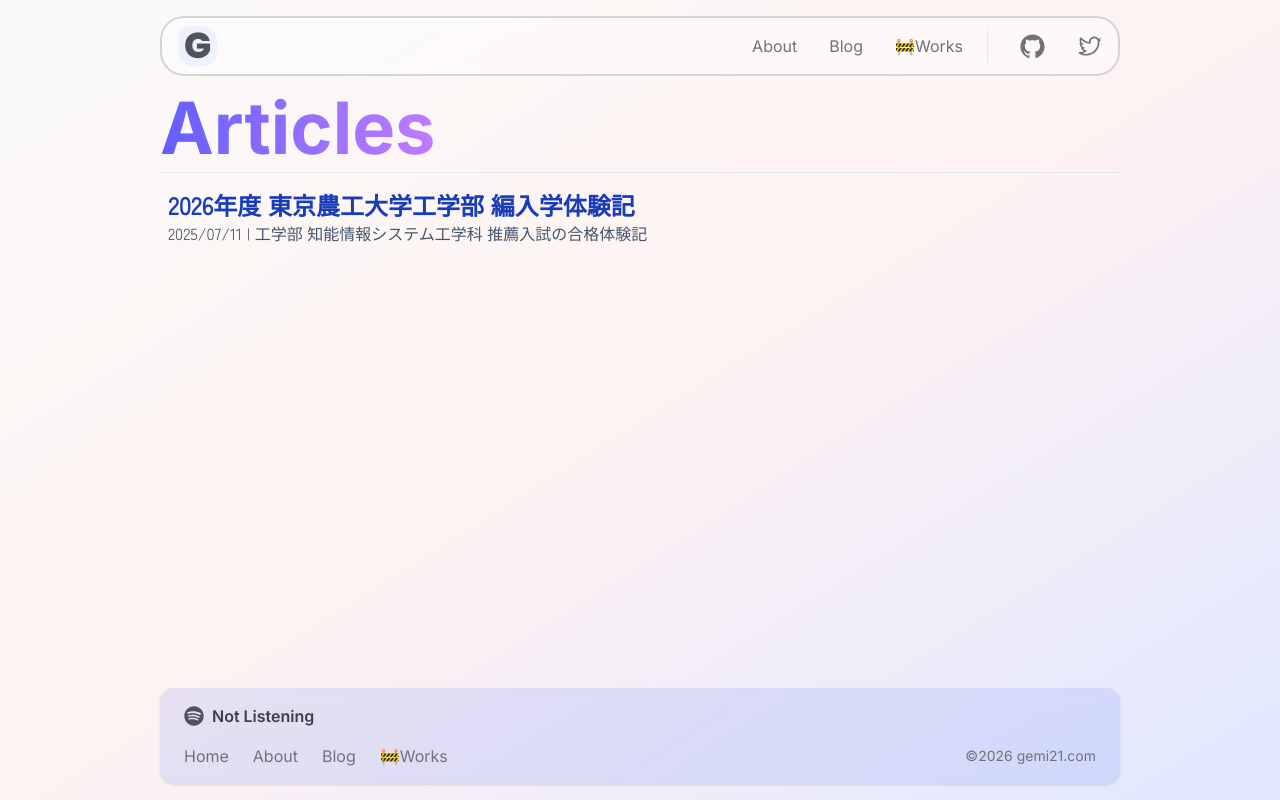
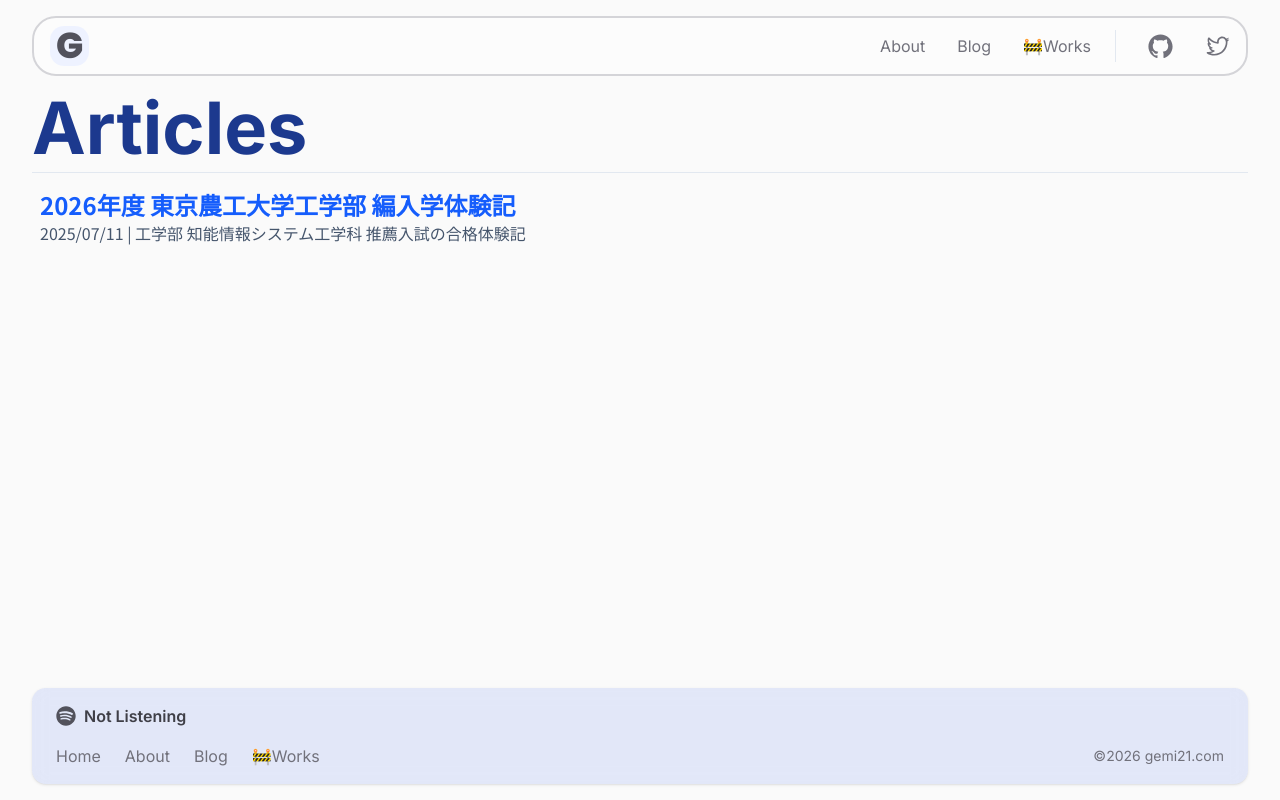
Before and after one commit to Sym521/gemi21.com, a Next.js app: page /Blog in a window 1280 px wide. Built offline with nearby package versions, Linux system fonts and the light colour scheme; no server answers.

Commit message:
feat: renewed Blog page

```diff
--- a/app/Blog/layout.tsx
+++ b/app/Blog/layout.tsx
@@ -7,8 +7,8 @@ export default function BlogLayout({
 	children: React.ReactNode;
 }) {
 	return (
-		<div className="w-full h-fit bg-linear-to-tl from-indigo-100 from-0% via-red-50 via-50% to-stone-50 to-100% text-slate-800">
-			<main className="flex flex-col min-h-screen mx-auto max-w-5xl px-5 py-4 sm:px-8">
+		<div className="w-full h-fit bg-zinc-50 text-zinc-900 font-inter">
+			<main className="flex flex-col mx-auto min-h-dvh max-w-5xl px-5 py-4 sm:px-8 lg:max-w-7xl">
 				<Header />
 				<div className="mb-16">{children}</div>
 				<Footer />
--- a/app/Blog/page.tsx
+++ b/app/Blog/page.tsx
@@ -35,7 +35,7 @@ const BlogHome = async () => {
 
 	return (
 		<main className="mt-4">
-			<h1 className="text-4xl md:text-7xl inline-block font-bold text-left bg-linear-to-r from-indigo-500 to-purple-400 bg-clip-text text-transparent">
+			<h1 className="text-5xl md:text-7xl inline-block font-bold text-left text-blue-900">
 				Articles
 			</h1>
 			<Separator className="my-2" />
@@ -44,13 +44,13 @@ const BlogHome = async () => {
 					{posts.map((post) => (
 						<li
 							key={post.slug}
-							className="mb-4 p-1 hover:border border-slate-300 delay-75 rounded-md transition-transform duration-300 ease-in-out transform hover:scale-105"
+							className="mb-4 p-1 hover:border border-slate-300 delay-75 rounded-md transition-transform duration-100 ease-in-out transform hover:scale-[1.02]"
 						>
 							<Link
 								href={`/Blog/${post.slug}`}
-								className="block p-1 font-noto_sans_jp"
+								className="block p-1 font-Noto_Sans_JP"
 							>
-								<h2 className="text-2xl font-bold text-blue-800">
+								<h2 className="text-2xl font-bold text-blue-600">
 									{post.title}
 								</h2>
 								<div>
--- a/mdx-components.tsx
+++ b/mdx-components.tsx
@@ -4,32 +4,32 @@ import Image from 'next/image';
 export function useMDXComponents(components: MDXComponents): MDXComponents {
     return {
         h1: ({ children, ...props }: any) => (
-            <h1 className="my-4 md:my-2 md:py-2 text-2xl font-bold text-left text-slate-800 border-b border-slate-300 font-Zen_Kaku_Gothic_New" {...props}>
+            <h1 className="mt-12 mb-4 md:pb-2 text-2xl md:text-3xl font-bold text-left text-slate-800 border-b border-slate-300 font-Noto_Sans_JP" {...props}>
                 {children}
             </h1>
         ),
         h2: ({ children, ...props }: any) => (
-            <h2 className="mt-4 mb-2 md:my-2 md:py-2 text-xl font-semibold text-left text-slate-800 font-Zen_Kaku_Gothic_New" {...props}>
+            <h2 className="mt-8 mb-2 text-xl font-semibold text-left text-slate-800 font-Noto_Sans_JP" {...props}>
                 {children}
             </h2>
         ),
         h3: ({ children, ...props }: any) => (
-            <h3 className="mt-4 mb-2 md:my-2 md:py-2 text-lg font-semibold text-left text-slate-800 font-Zen_Kaku_Gothic_New" {...props}>
+            <h3 className="mt-4 mb-2 text-lg font-semibold text-left text-slate-800 font-Noto_Sans_JP" {...props}>
                 {children}
             </h3>
         ),
         p: ({ children, ...props }: any) => (
-            <p className="my-2 text-base md:text-lg text-left text-slate-800 font-Zen_Kaku_Gothic_New" {...props}>
+            <p className="my-2 text-base text-left text-slate-800 font-Noto_Sans_JP" {...props}>
                 {children}
             </p>
         ),
         ul: ({ children, ...props }: any) => (
-            <ul className="my-2 list-disc list-inside text-base md:text-lg text-slate-800 font-Zen_Kaku_Gothic_New" {...props}>
+            <ul className="my-2 list-disc list-inside text-base text-slate-800 font-Noto_Sans_JP" {...props}>
                 {children}
             </ul>
         ),
         li: ({ children, ...props }: any) => (
-            <li className="mb-2 text-base md:text-lg text-slate-800 font-Zen_Kaku_Gothic_New" {...props}>
+            <li className="mb-2 text-base text-slate-800 font-Noto_Sans_JP" {...props}>
                 {children}
             </li>
         ),
@@ -39,7 +39,7 @@ export function useMDXComponents(components: MDXComponents): MDXComponents {
                 alt={alt}
                 width={800}
                 height={600}
-                loading="lazy"
+                loading="eager"
                 quality={50}
                 className="max-w-11/12 md:max-w-2/3 h-auto rounded-lg shadow-md my-2 mx-auto block"
                 {...props}
--- a/post/tuatEntranceExam.mdx
+++ b/post/tuatEntranceExam.mdx
@@ -4,9 +4,9 @@ export const postData = {
     date: "2025/07/11",
 };
 
-<div className="mb-4 space-y-2 font-Zen_Kaku_Gothic_New text-slate-800">
-    <a href="/Blog" className="text-lg text-blue-600 hover:underline ">{"<"} Back to list</a>
-    <h1 className="text-3xl font-semibold text-left">
+<div className="mb-4 space-y-2 font-inter text-slate-800">
+    <a href="/Blog" className="md:text-lg text-blue-600 hover:underline">{"<"} Back to list</a>
+    <h1 className="text-2xl md:text-3xl font-semibold text-left">
         {postData.title}
     </h1>
     <p className="text-left">
```
